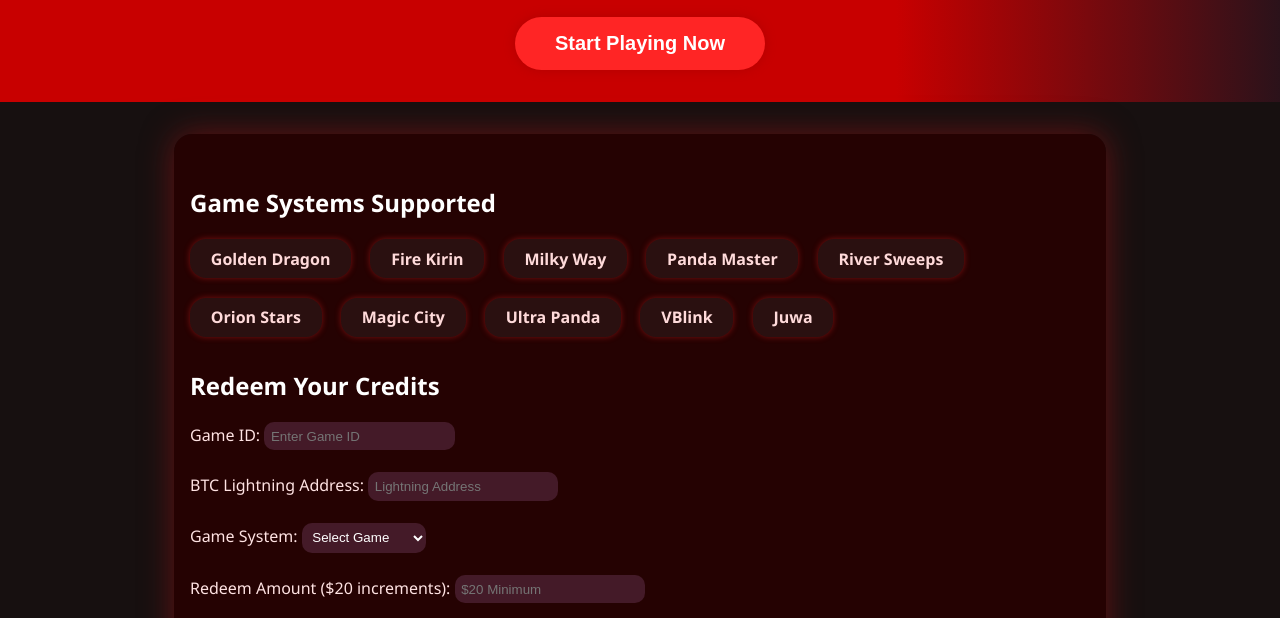
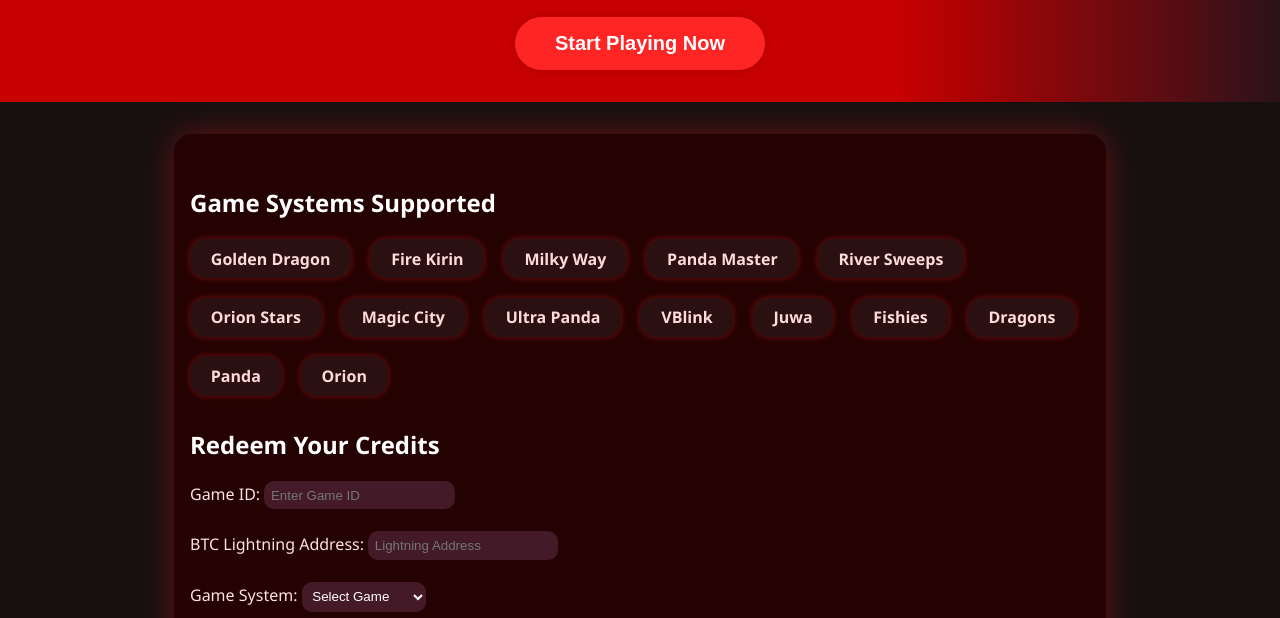
Before and after one commit to Samsgamingzone/SamsGamingZone, a plain HTML site: page index.html in a window 1280 px wide. Shown: the part 136-754 px from the top of the page. Drawn offline with Linux system fonts and the light colour scheme.

Commit message:
Update index
added new games and new youtube links

```diff
--- a/index.html
+++ b/index.html
@@ -46,6 +46,10 @@
         <li>Ultra Panda</li>
         <li>VBlink</li>
         <li>Juwa</li>
+        <li>Fishies</li>
+        <li>Dragons</li>
+        <li>Panda</li>
+        <li>Orion</li>
       </ul>
     </section>
     <section class="redeem-section" id="redeem">
@@ -66,6 +70,10 @@
             <option>Ultra Panda</option>
             <option>VBlink</option>
             <option>Juwa</option>
+            <option>Fishies</option>
+            <option>Dragons</option>
+            <option>Panda</option>
+            <option>Orion</option>
           </select>
         </label><br><br>
         <label>Redeem Amount ($20 increments): <input type="number" min="20" step="20" placeholder="$20 Minimum"></label><br>
```
